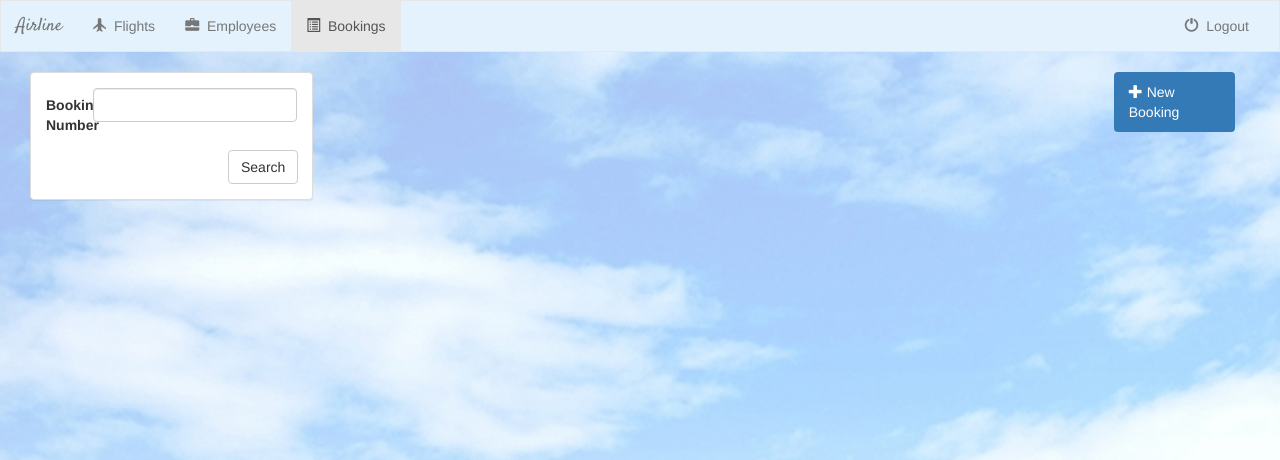
After one commit to Jboulery/airline, a Django app: page /bookings/ in a window 1280 px wide. The commit adds this page. Shown: the top 460 px of the page. Run offline with Django 3.2, Linux system fonts and the light colour scheme; the visitor is signed in with stand-in values (Sample User, id 1); data that the repository does not hold is empty; some libraries are stand-ins or nearby versions.

Commit message:
Premiere version de l'onglet bookings

```diff
--- a/flight/templates/flight/base.html
+++ b/flight/templates/flight/base.html
@@ -42,7 +42,7 @@
                         </a>
                     </li>
                     <li class="{% block bookings_active %}{% endblock %}">
-                        <a href="#">
+                        <a href="{% url 'flight:bookings' %}">
                             <span class="glyphicon glyphicon-list-alt" aria-hidden="true"></span>&nbsp;
                             Bookings
                         </a>
--- /dev/null
+++ b/flight/templates/flight/bookings.html
@@ -0,0 +1,77 @@
+{% extends 'flight/base.html' %}
+{% block title %}Bookings{% endblock %}
+{% block bookings_active %}active{% endblock %}
+
+{% block body %}
+
+    <div class="container-fluid flights-container">
+
+        <!-- Left Flight Search -->
+        <div class="col-sm-4 col-md-3">
+            <div class="panel panel-default">
+                <div class="panel-body">
+
+                    <form class="form-horizontal" role="search" method="get" action="#">
+                        {% csrf_token %}
+                        <div class="form-group">
+                            <label class="control-label col-sm-2">Booking Number</label>
+                            <div class="col-sm-10">
+                                <input type="text" class="form-control" name="booking_number" value=""/>
+                            </div>
+                        </div>
+                        <div class="col-sm-offset-8 col-sm-4">
+                            <button type="submit" class="btn btn-default">Search</button>
+                        </div>
+                    </form>
+
+                </div>
+            </div>
+        </div>
+
+        <!-- Right Employees List -->
+        <div class="col-sm-8 col-md-9">
+
+            <ul class="nav nav-pills" style="margin-bottom: 10px;">
+                <li role="presentation" class="col-sm-offset-10 col-sm-2 active">
+                    <a href="{% url 'flight:employee-add' %}"><span class="glyphicon glyphicon-plus"></span>&nbsp;New Booking</a>
+                </li>
+            </ul>
+
+            {% if all_bookings %}
+            <div class="panel panel-default">
+                <div class="panel-body">
+
+                    <h3>Bookings List</h3>
+
+                    {% if error_message %}
+                        <p><strong>{{error_message}}</strong></p>
+                    {% endif %}
+
+                    <table class="table">
+                        <thead>
+                            <tr>
+                                <th>Booking Number</th>
+                                <th>Price</th>
+                                <th>Flight</th>
+                            </tr>
+                        </thead>
+                        <tbody>
+                        {% for bookings in all_bookings %}
+                            <tr>
+                                <td><a href="{% url 'flight:employee-detail' employee.id %}">{{employee}}</a></td>
+                                <td>{{booking.booking_number}}</td>
+                                <td>{{booking.price}}</td>
+                                <td>{{booking.flight}}</td>
+                            </tr>
+                        {% endfor %}
+                        </tbody>
+                    </table>
+
+                </div>
+            </div>
+            {% endif %}
+
+        </div>
+
+    </div>
+{% endblock %}
--- a/flight/urls.py
+++ b/flight/urls.py
@@ -45,4 +45,8 @@ urlpatterns = [
 
     #/logout/
     url(r'^logout/$', views.logout_user, name='logout'),
+
+    # -------Bookings-------
+    #/bookings/
+    url(r'^bookings/$', views.BookingsView.as_view(), name='bookings')
 ]
--- a/flight/views.py
+++ b/flight/views.py
@@ -6,7 +6,7 @@ from django.contrib.auth.decorators import login_required
 from django.utils.decorators import method_decorator
 from django.views import generic
 from django.views.generic import View
-from .models import Flight, Employee
+from .models import Flight, Employee, Booking
 from .forms import UserForm
 
 
@@ -134,3 +134,12 @@ def logout_user(request):
         "form": form,
     }
     return render(request, 'flight/login.html', context)
+
+#---------Bookings---------
+@method_decorator(login_required(login_url='/login'), name='dispatch')
+class BookingsView(generic.ListView):
+    template_name = 'flight/bookings.html'
+    context_object_name = 'all_bookings'
+
+    def get_queryset(self):
+        return Booking.objects.all()
```
Also changed, not shown: flight/models.py (+11 -2 lines), flight/templates/flight/employees.html (+5 -4 lines), airline/settings.py (line endings or trailing spaces).
